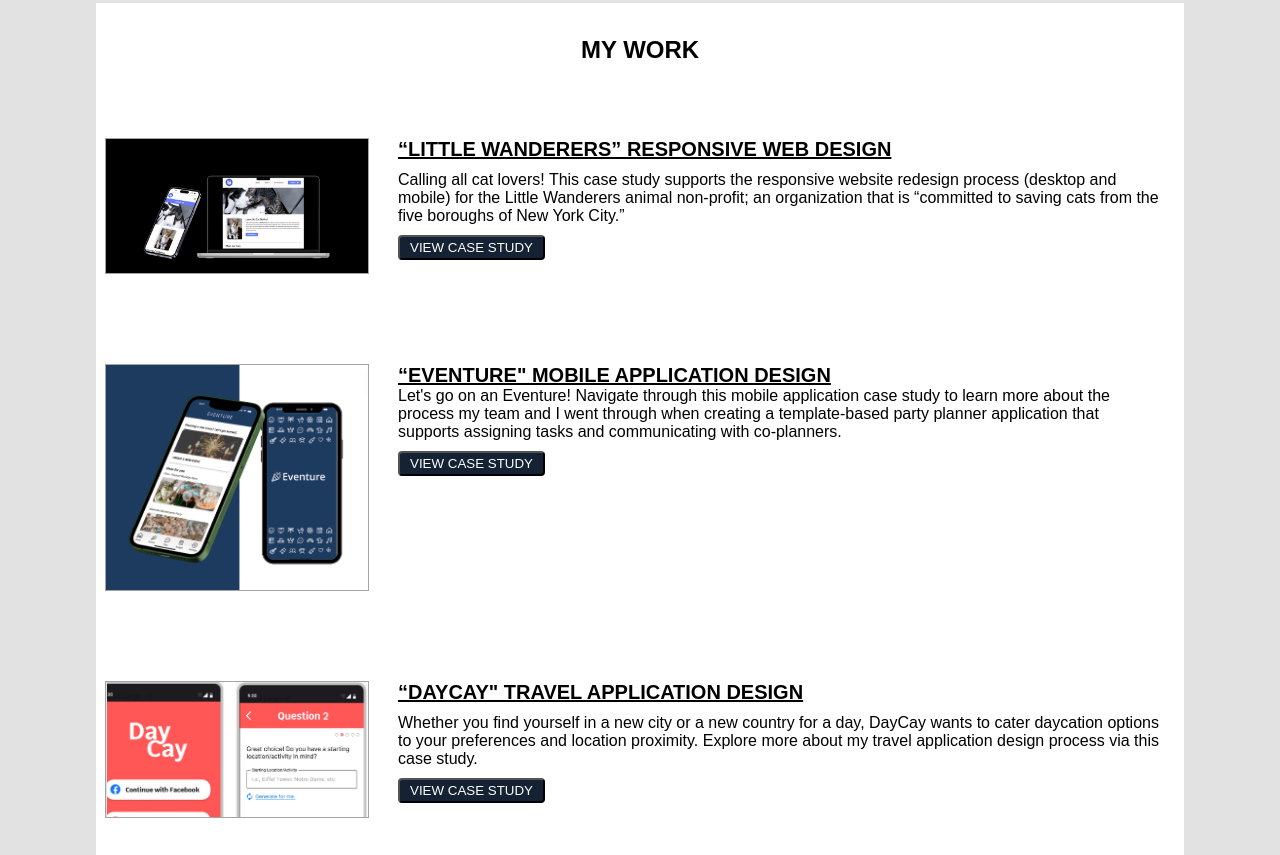
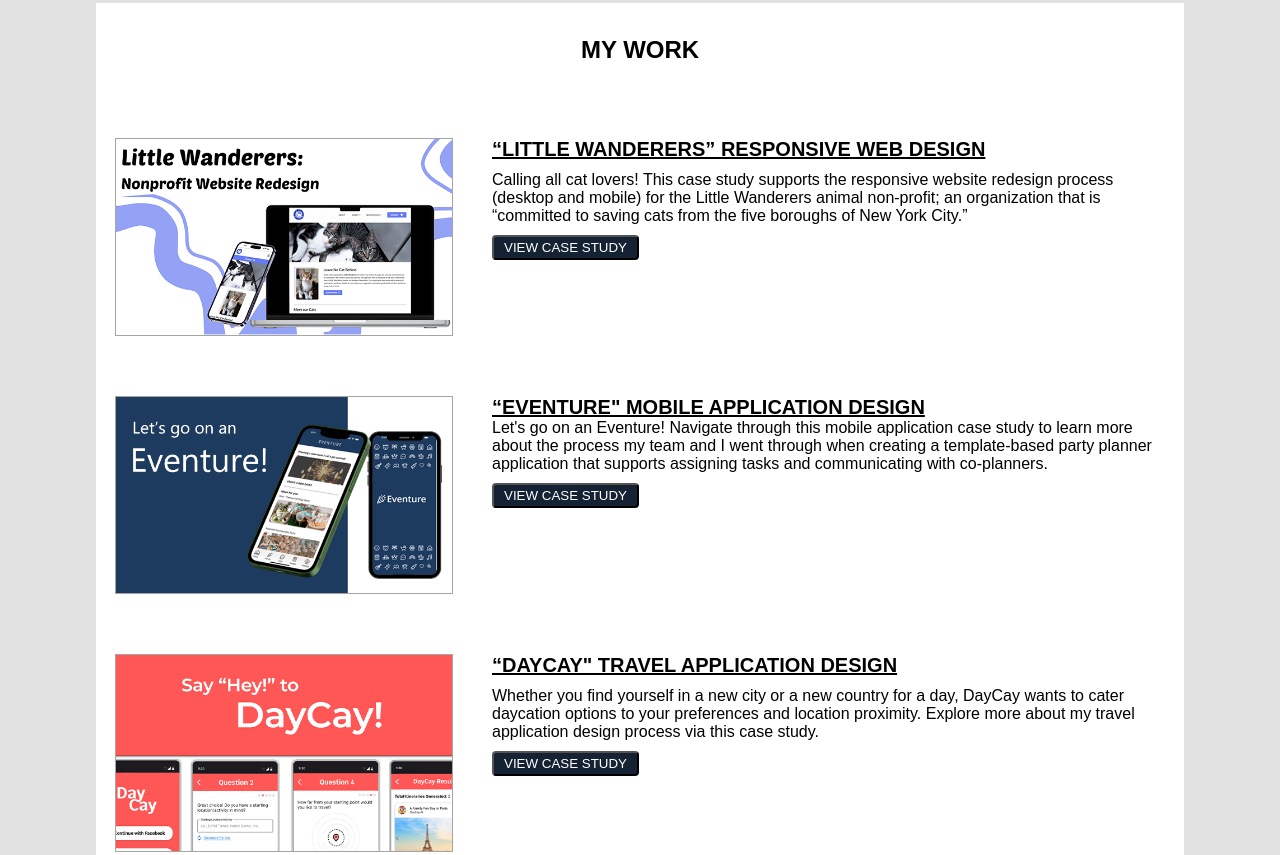
Before and after one commit to raeuserix/UX_UI_HW_18, a plain HTML site: page index.html in a window 1280 px wide. Shown: the part 1088-1943 px from the top of the page. Drawn offline with Linux system fonts and the light colour scheme.

Commit message:
additional image modifications

```diff
--- a/CSS/style.css
+++ b/CSS/style.css
@@ -289,8 +289,8 @@
     font-family: Arial, Helvetica, sans-serif;
     background-color: #FFFFFF;
     display: grid;
-    grid-template-columns: 1fr 3fr;
-    grid-gap:20px;
+    grid-template-columns: 2fr 4fr;
+    grid-gap:40px;
     grid-template-areas:
         "workImage workInfo";
     align-content: start;
@@ -308,7 +308,7 @@
 .workImage {
     display:flex;
     justify-content:center;
-    padding-bottom:30px;
+    /* padding-bottom:30px; */
 }
 
 .workImage img {
@@ -317,7 +317,7 @@
     border-style:solid;
     border-color:#a4a4a4;
     border-width:1.5px;
-    margin-left:20px;
+    margin-left:40px;
 }
 
 
@@ -386,6 +386,10 @@
 
     }
 
+    .leftSide {
+        padding-left:0;
+    }
+
     .rightSide h1 {
         width:100%;
         padding-top:10px;
@@ -452,6 +456,7 @@
     .workImage img {
         width:80%;
         height:auto;
+
     }
 
     h1 {
@@ -461,7 +466,6 @@
         width: auto;
 
     }
-
 
     .footer li {
         display: flex;
--- a/index.html
+++ b/index.html
@@ -117,7 +117,7 @@
         <div class="gridContainerWork">
 
             <div class="workImage">
-                <img src="Images/Wanderers.png" width="100%" height="auto">
+                <img src="Images/Wanderers1.png" width="100%" height="auto">
             </div>
             <div class="workInfo">
                 <h2 class="leftalignedTitle"><u>“LITTLE WANDERERS” RESPONSIVE WEB DESIGN</u></h2>
@@ -129,7 +129,7 @@
         </div>
         <div class="gridContainerWork">
             <div class="workImage">
-                <img src="Images/eventure.png" width="100%" height="auto">
+                <img src="Images/eventurePhoto.png" width="100%" height="auto">
             </div>
             <div class="workInfo">
                 <h2><u>“EVENTURE" MOBILE APPLICATION DESIGN</u></h2>
@@ -142,7 +142,7 @@
         </div>
         <div class="gridContainerWork">
             <div class="workImage">
-                <img src="Images/daycay4.png" width="100%" height="auto">
+                <img src="Images/daycayPhoto.png" width="100%" height="auto">
             </div>
             <div class="workInfo">
                 <h2 class="leftalignedTitle"><u>“DAYCAY" TRAVEL APPLICATION DESIGN</u></h2>
```
Also changed, not shown: Images/Wanderers1.png (added), Images/daycayPhoto.png (added), Images/eventurePhoto.png (added).
